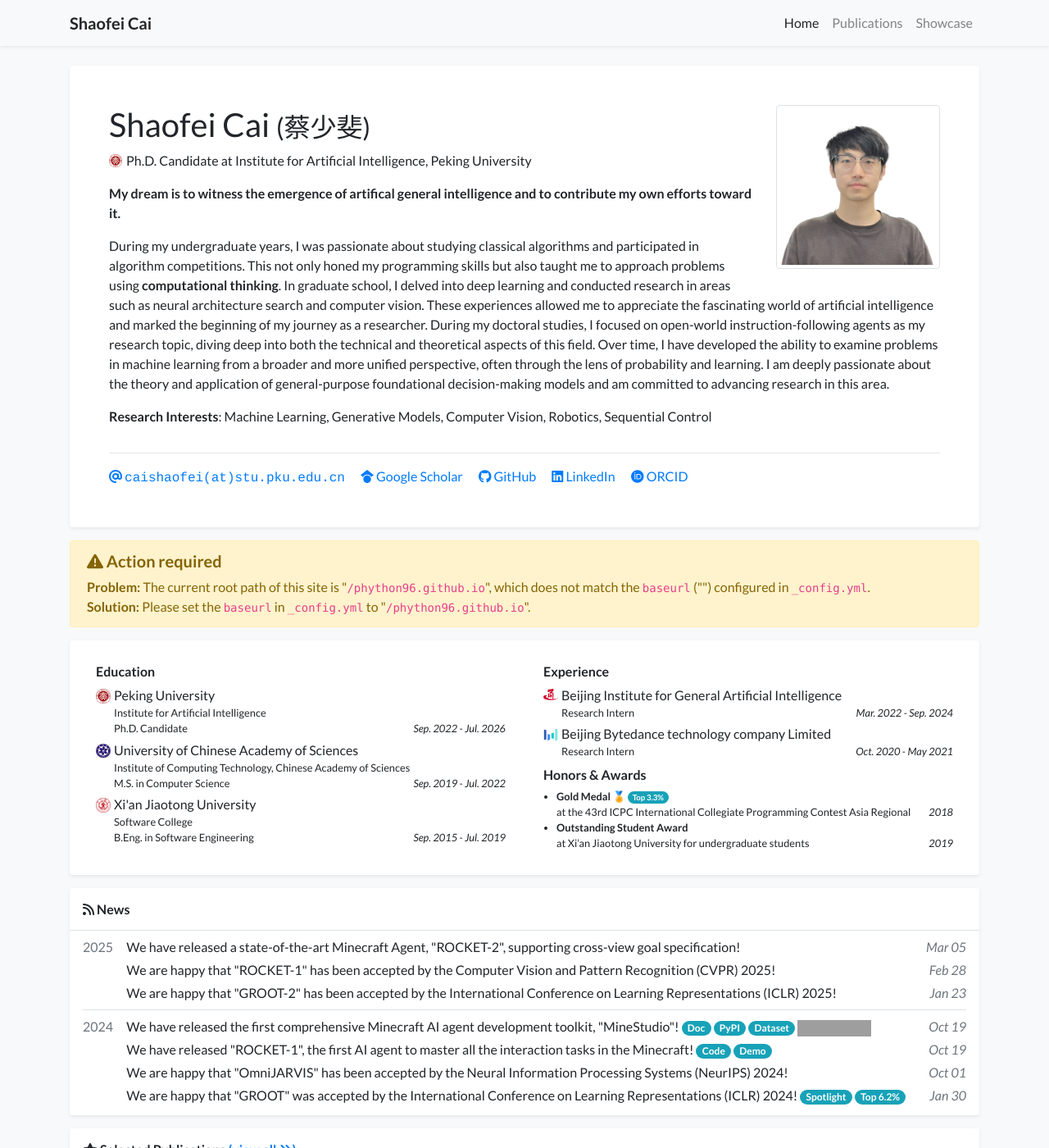
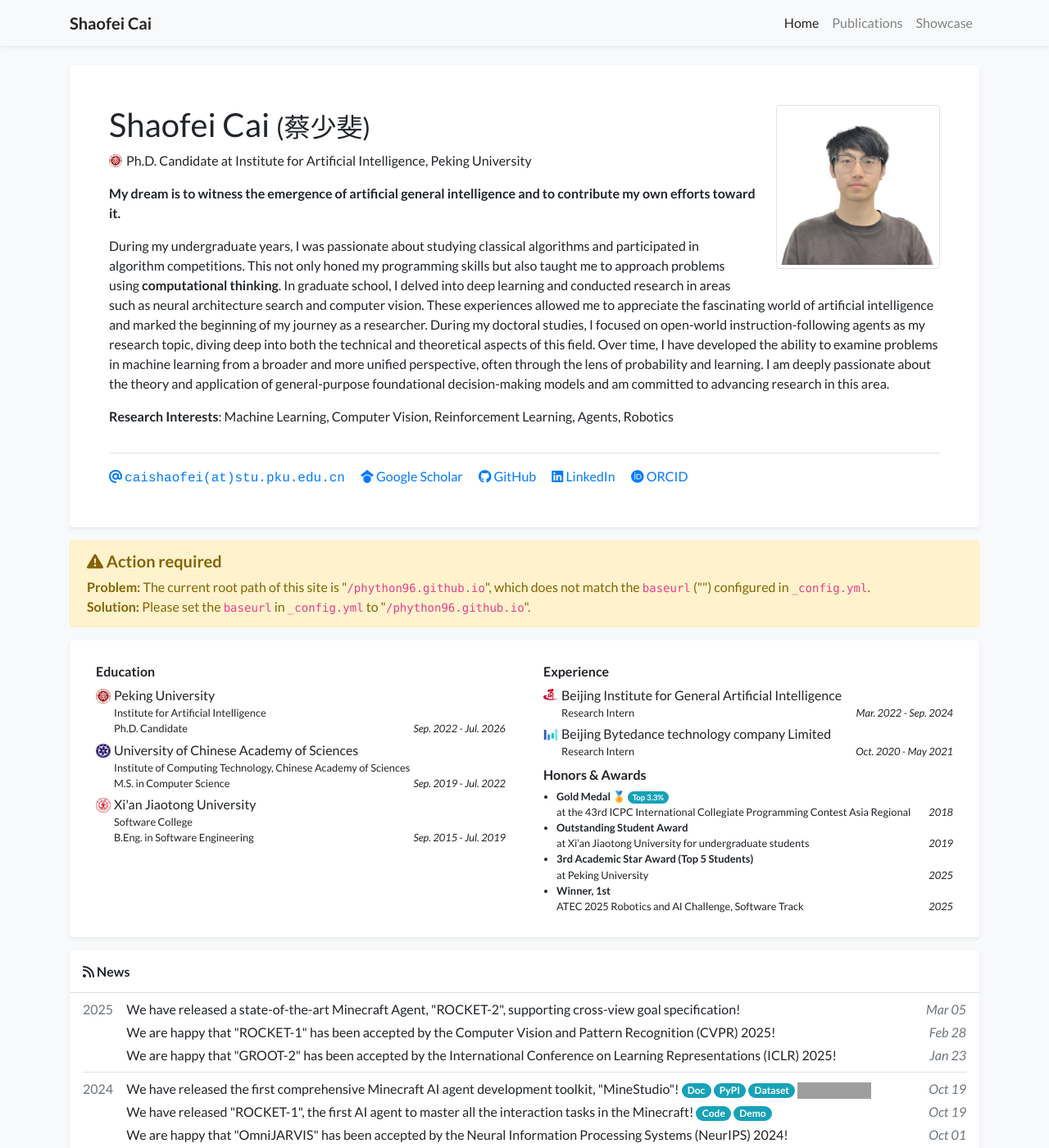
Before and after one commit to phython96/phython96.github.io, a Jekyll site: the page built from index.html, in a window 1280 px wide and 1400 px high. Shown: the whole window at 82% size. Built offline with Jekyll 4.4.1, drawn with Linux system fonts in a browser that asks for light colours; nearby versions of some CDN libraries; a style sheet for code colours, icons or effects is not loaded; grey boxes are pictures that could not be loaded.

Commit message:
Update profile.yml

```diff
--- a/_data/profile.yml
+++ b/_data/profile.yml
@@ -19,10 +19,10 @@ orcid: 0000-0002-1195-7276
 
 short_bio_text_justify: false
 short_bio: >-
-  <p><b>My dream is to witness the emergence of artifical general intelligence and to contribute my own efforts toward it.</b></p>
+  <p><b>My dream is to witness the emergence of artificial general intelligence and to contribute my own efforts toward it.</b></p>
   <p> During my undergraduate years, I was passionate about studying classical algorithms and participated in algorithm competitions. This not only honed my programming skills but also taught me to approach problems using <b>computational thinking</b>. In graduate school, I delved into deep learning and conducted research in areas such as neural architecture search and computer vision. These experiences allowed me to appreciate the fascinating world of artificial intelligence and marked the beginning of my journey as a researcher. During my doctoral studies, I focused on open-world instruction-following agents as my research topic, diving deep into both the technical and theoretical aspects of this field. Over time, I have developed the ability to examine problems in machine learning from a broader and more unified perspective, often through the lens of probability and learning. I am deeply passionate about the theory and application of general-purpose foundational decision-making models and am committed to advancing research in this area.
   </p>
-  <p><b>Research Interests</b>: Machine Learning, Generative Models, Computer Vision, Robotics, Sequential Control</p>
+  <p><b>Research Interests</b>: Machine Learning, Computer Vision, Reinforcement Learning, Agents, Robotics</p>
 
 portrait_url: /assets/images/photos/real_avatar.jpg
 portrait_caption: >-
@@ -66,3 +66,9 @@ awards:
 - name: <b>Outstanding Student Award</b> <br />
         at Xi’an Jiaotong University for undergraduate students
   date: 2019
+- name: <b>3rd Academic Star Award (Top 5 Students)</b> <br />
+        at Peking University
+  date: 2025
+- name: <b>Winner, 1st</b> <br />
+        ATEC 2025 Robotics and AI Challenge, Software Track
+  date: 2025
```
